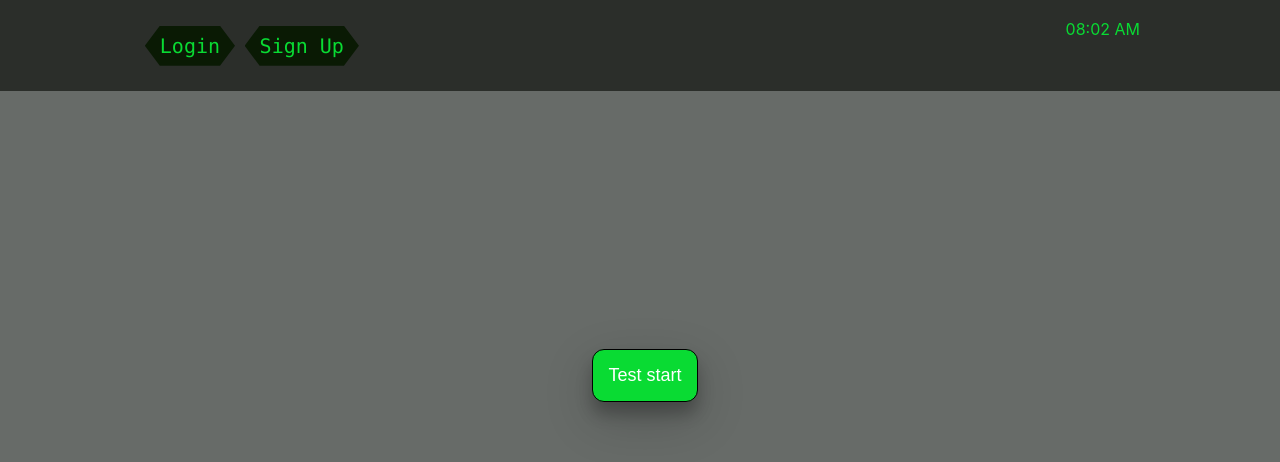
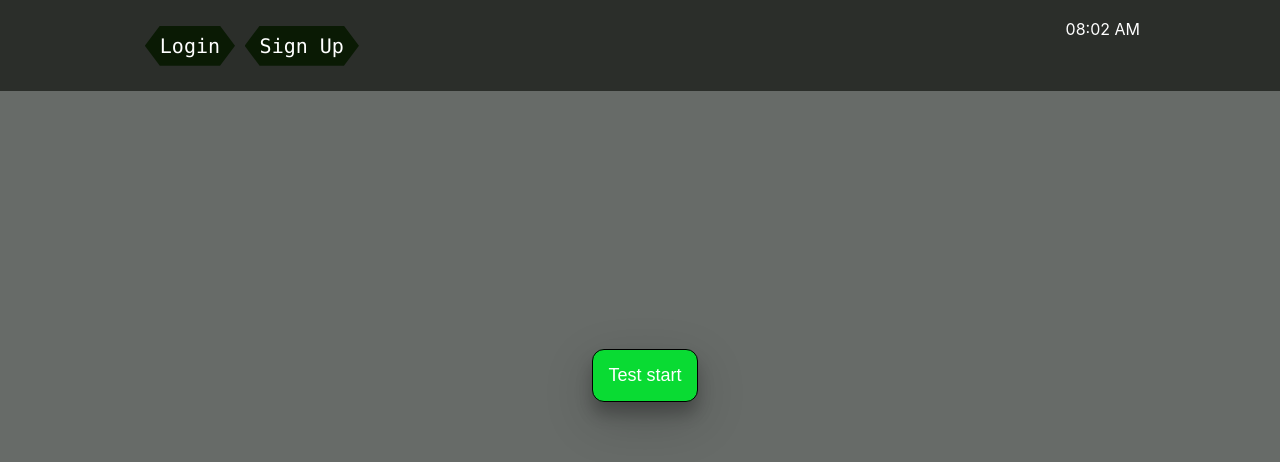
Before and after one commit to MayaankAshok/BioNovus, a React (Create React App) app in the folder code/nav-bar/: page /home in a window 1280 px wide. Shown: the top 462 px of the page. Built offline with nearby package versions, Linux system fonts and the light colour scheme.

Commit message:
UI Tweaks

```diff
--- a/code/nav-bar/src/components/NavBar/NavItem.js
+++ b/code/nav-bar/src/components/NavBar/NavItem.js
@@ -3,7 +3,7 @@ import axios from "axios";
 import { Link,useNavigate } from "react-router-dom";
 
 function NavItem({name}) {
-    return <div style={{color:"#09db33", background : "#0a1a04",paddingLeft: "15px", paddingRight: "15px", height :"40px",
+    return <div style={{color:"white", background : "#0a1a04",paddingLeft: "15px", paddingRight: "15px", height :"40px",
      justifyContent:"center", textAlign:"center", verticalAlign:"middle", lineHeight:"40px",
      fontFamily:"consolas", fontSize:"20px",
      clipPath: "polygon( 15px 0, calc(100% - 15px) 0, 100% 50%, calc(100% - 15px) 100%, 15px 100%, 0% 50%)"}}>
--- a/code/nav-bar/src/components/NavBar/currtime.js
+++ b/code/nav-bar/src/components/NavBar/currtime.js
@@ -18,7 +18,7 @@ function Time() {
     return d.toLocaleTimeString(undefined, option);
   }
 
-  return <p style={{color:"#09db33"}}>{currentTime}</p>;
+  return <p style={{color:"white"}}>{currentTime}</p>;
 }
 
 export default Time;
--- a/code/nav-bar/src/pages/ListItem.js
+++ b/code/nav-bar/src/pages/ListItem.js
@@ -8,7 +8,7 @@ function ListItem({link, name }) {
     fontFamily:"consolas", fontSize:"20px",
     display : "inline-block", margin:"10px",
     clipPath: "polygon( 15px 0, calc(100% - 15px) 0, 100% 50%, calc(100% - 15px) 100%, 15px 100%, 0% 50%)"}}>
-        <Link style={{color:"#09db33", textDecoration:"None"}} to={link}>{name} </Link>
+        <Link style={{color:"white", textDecoration:"None"}} to={link}>{name} </Link>
 
     </div>
 }
```
